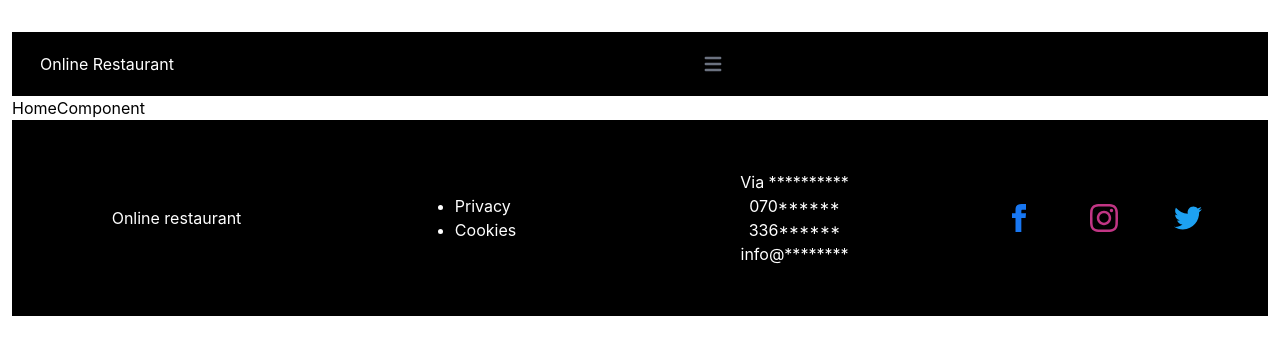
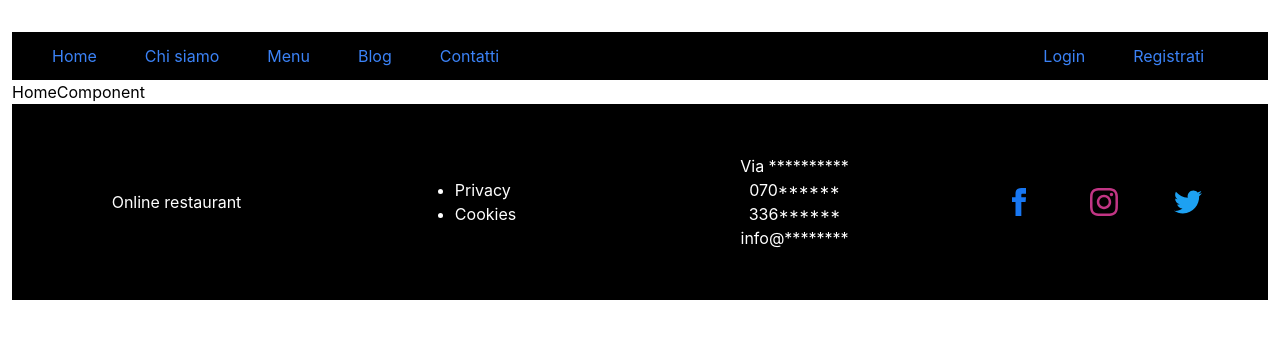
Before and after one commit to sssteveCA/restaurant-frontend, a React (Create React App) app: page / in a window 1280 px wide. Shown: the top 354 px of the page. Built offline with nearby package versions, Linux system fonts and the light colour scheme.

Commit message:
Added onCollapseButtonClick method to Navbar.tsx

```diff
--- a/src/components/navbar/Navbar.tsx
+++ b/src/components/navbar/Navbar.tsx
@@ -31,12 +31,19 @@ export default class Navbar extends React.Component<any,any>{
 
     }
 
+    private onCollapseButtonClick(): void{
+        let menu = document.getElementById('navbar-online-restaurant');
+        if(menu)
+            menu.classList.toggle('hidden');
+
+    }
+
     render(): React.ReactNode {
         return (
             <nav className='bg-black text-white'>
                 <div className="container flex flex-wrap items-center justify-between mx-auto">
                     {this.collapse()}
-                    <div className="flex flex-col lg:flex-row lg:justify-between bg-black">
+                    <div className="flex flex-col lg:flex-row lg:justify-between bg-black w-full">
                         {this.menu()}
                     </div>
                 </div>
@@ -45,20 +52,28 @@ export default class Navbar extends React.Component<any,any>{
           )
     }
 
+    /**
+     * The portion of the menu with the button to collapse the menu in small devices
+     * @returns
+     */
     private collapse(): JSX.Element{
         return (
             <>
-                <div>Online Restaurant</div>
-                <button data-collapse-toggle="navbar-online-restaurant" type="button" className="inline-flex py-5 px-2 ml-3 text-sm text-gray-500 rounded-lg hover:bg-gray-100 focus:outline-none focus:ring-2 focus:ring-gray-200 dark:text-gray-400 dark:hover:bg-gray-700 dark:focus:ring-gray-600" aria-controls="navbar-online-restaurant" aria-expanded="false">
+                <div className='lg:hidden'>Online Restaurant</div>
+                <button data-collapse-toggle="navbar-online-restaurant" type="button" className="inline-flex py-5 px-2 ml-3 text-sm text-gray-500 rounded-lg hover:bg-gray-100 focus:outline-none focus:ring-2 focus:ring-gray-200 dark:text-gray-400 dark:hover:bg-gray-700 dark:focus:ring-gray-600 lg:hidden" aria-controls="navbar-online-restaurant" aria-expanded="false" onClick={()=>{ this.onCollapseButtonClick()}}>
                     <svg className="w-6 h-6" aria-hidden="true" fill="currentColor" viewBox="0 0 20 20" xmlns="http://www.w3.org/2000/svg"><path fill-rule="evenodd" d="M3 5a1 1 0 011-1h12a1 1 0 110 2H4a1 1 0 01-1-1zM3 10a1 1 0 011-1h12a1 1 0 110 2H4a1 1 0 01-1-1zM3 15a1 1 0 011-1h12a1 1 0 110 2H4a1 1 0 01-1-1z" clip-rule="evenodd"></path></svg>
                 </button>
             </>
         );
     }
 
+    /**
+     * The container for all menu items
+     * @returns
+     */
     private menu(): JSX.Element{
         return (
-            <div className="hidden w-full" id="navbar-online-restaurant">
+            <div id="navbar-online-restaurant" className="hidden lg:flex lg:flex-row lg:justify-between w-full">
                 <ul className='flex flex-col lg:flex-row'>{this.leftMenu()}</ul>
                 <ul className='flex flex-col lg:flex-row'>{this.rightMenu()}</ul>
             </div>
```
